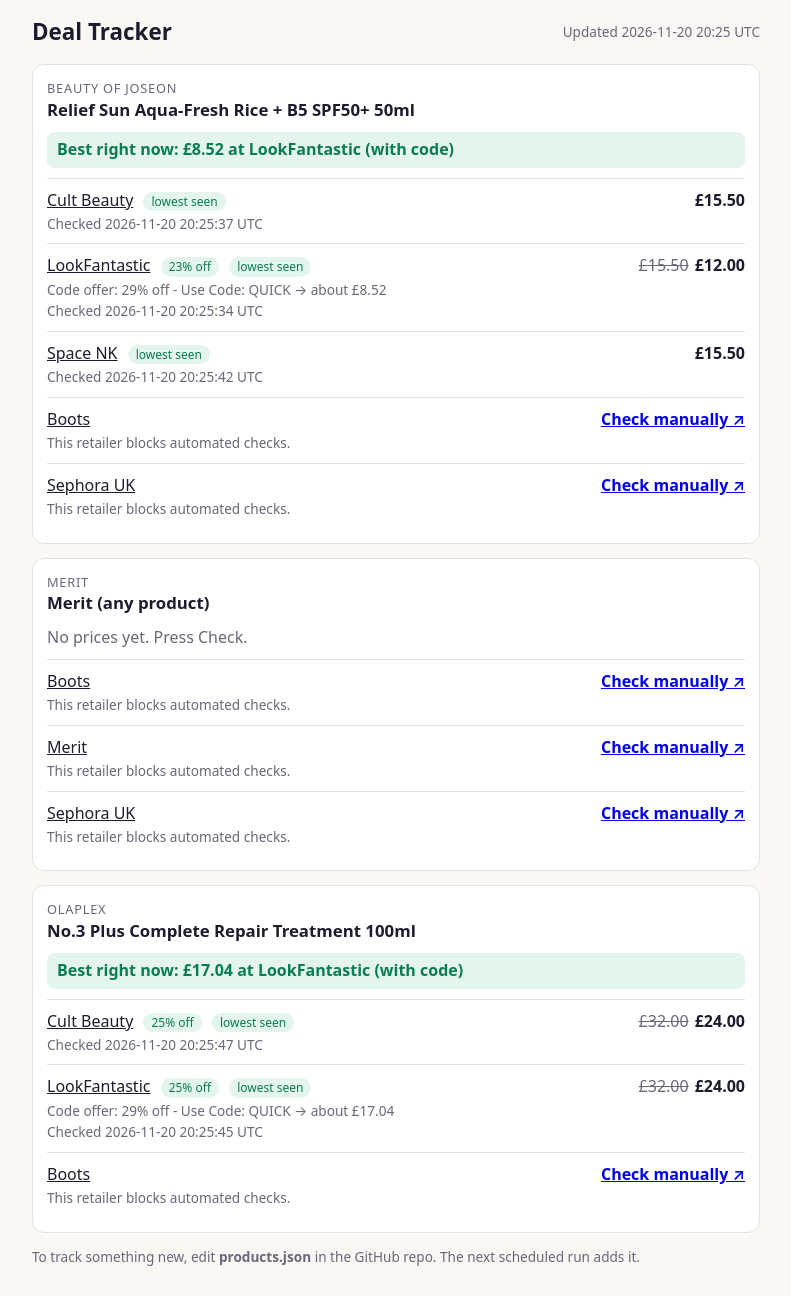
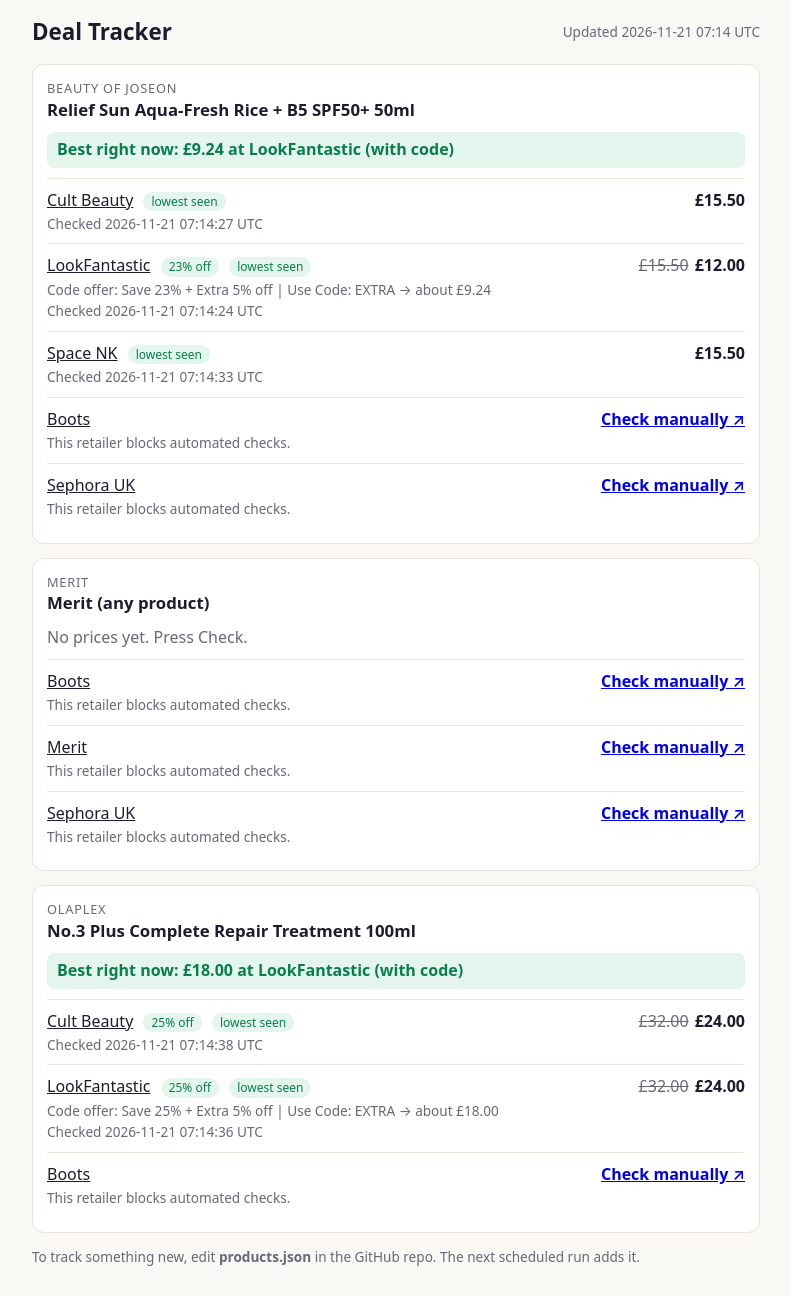
Before and after one commit to doodles29/deal-tracker, a plain HTML site: page docs/index.html in a window 1280 px wide. Shown: the whole page, without its empty margins (244-1035 px from the left). Drawn offline with Linux system fonts and the light colour scheme.

Commit message:
Update prices

```diff
--- a/docs/index.html
+++ b/docs/index.html
@@ -43,7 +43,7 @@
 <main>
   <header>
     <h1>Deal Tracker</h1>
-    <span class="sub">Updated 2026-11-20 20:25 UTC</span>
+    <span class="sub">Updated 2026-11-21 07:14 UTC</span>
 
   </header>
 
@@ -55,7 +55,7 @@
     </div>
 
 
-      <div class="best">Best right now: £8.52 at LookFantastic (with code)</div>
+      <div class="best">Best right now: £9.24 at LookFantastic (with code)</div>
 
 
 
@@ -73,7 +73,7 @@
 
 
 
-      <div class="sub">Checked 2026-11-20 20:25:37 UTC</div>
+      <div class="sub">Checked 2026-11-21 07:14:27 UTC</div>
     </div>
 
     <div class="row">
@@ -87,10 +87,10 @@
           <span class="was">£15.50</span>£12.00
 
       </div>
-      <div class="sub">Code offer: 29% off - Use Code: QUICK → about £8.52</div>
+      <div class="sub">Code offer: Save 23% + Extra 5% off | Use Code: EXTRA → about £9.24</div>
 
 
-      <div class="sub">Checked 2026-11-20 20:25:34 UTC</div>
+      <div class="sub">Checked 2026-11-21 07:14:24 UTC</div>
     </div>
 
     <div class="row">
@@ -107,7 +107,7 @@
 
 
 
-      <div class="sub">Checked 2026-11-20 20:25:42 UTC</div>
+      <div class="sub">Checked 2026-11-21 07:14:33 UTC</div>
     </div>
 
     <div class="row">
@@ -211,7 +211,7 @@
     </div>
 
 
-      <div class="best">Best right now: £17.04 at LookFantastic (with code)</div>
+      <div class="best">Best right now: £18.00 at LookFantastic (with code)</div>
 
 
 
@@ -229,7 +229,7 @@
 
 
 
-      <div class="sub">Checked 2026-11-20 20:25:47 UTC</div>
+      <div class="sub">Checked 2026-11-21 07:14:38 UTC</div>
     </div>
 
     <div class="row">
@@ -243,10 +243,10 @@
           <span class="was">£32.00</span>£24.00
 
       </div>
-      <div class="sub">Code offer: 29% off - Use Code: QUICK → about £17.04</div>
+      <div class="sub">Code offer: Save 25% + Extra 5% off | Use Code: EXTRA → about £18.00</div>
 
 
-      <div class="sub">Checked 2026-11-20 20:25:45 UTC</div>
+      <div class="sub">Checked 2026-11-21 07:14:36 UTC</div>
     </div>
 
     <div class="row">
```
Also changed, not shown: 1 other file.
